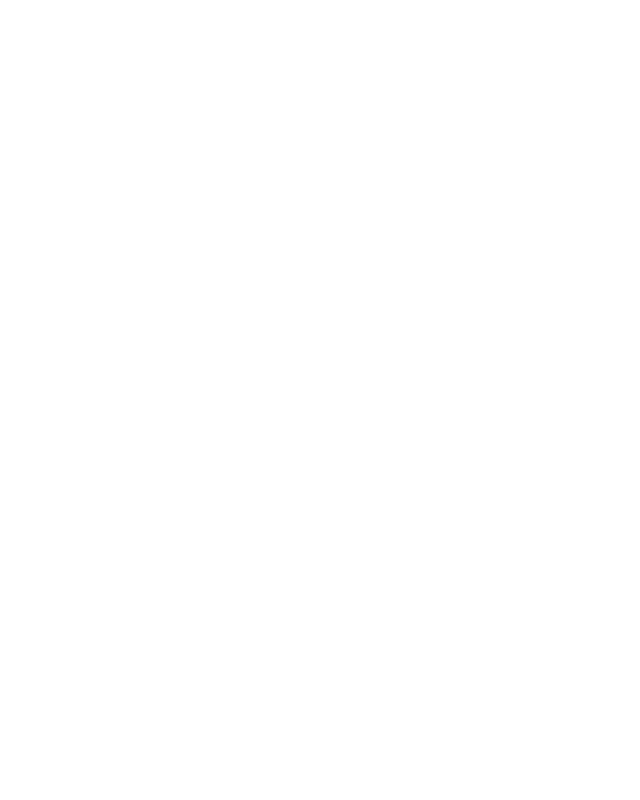
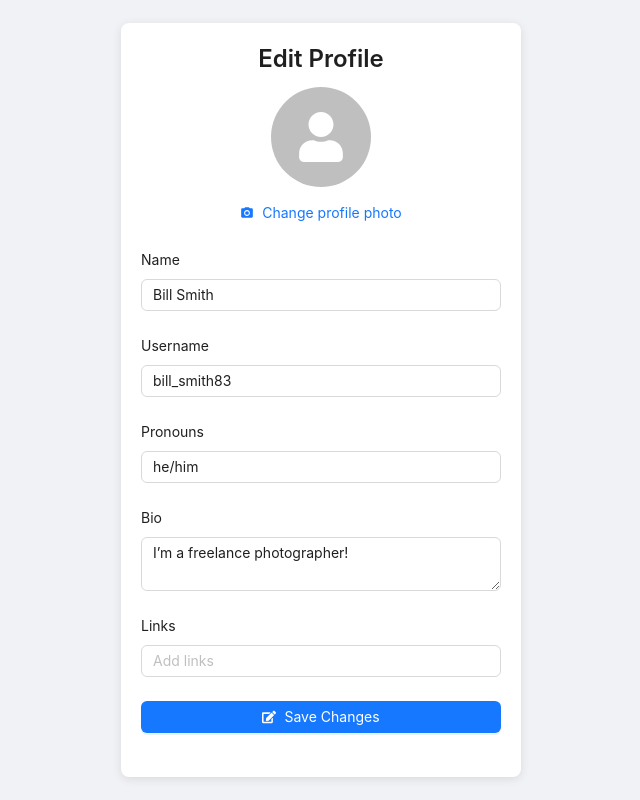
Before and after one commit to xaitboyevalisher/E-Commerse, a React (Vite) app: page /profile in a window 1280 px wide. Before the commit this address had no page. Shown: the whole page, without its empty margins (319-959 px from the left). Built offline with nearby package versions, Linux system fonts and the light colour scheme.

Commit message:
e-commerce

```diff
--- a/src/App.tsx
+++ b/src/App.tsx
@@ -7,6 +7,7 @@ import { QueryClient, QueryClientProvider } from "@tanstack/react-query";
 import Categories from "./pages/Categories";
 import LoginPage from "./login";
 import Register from "./Register";
+import Profile from "./Profile";
 
 const queryClient = new QueryClient();
 
@@ -21,6 +22,7 @@ const App = () => {
           <Route path="/aboutus" element={<AboutUs />} />
           <Route path="/login" element={<LoginPage />} />
           <Route path="/register" element={<Register />} />
+          <Route path="/profile" element={<Profile />} />
           <Route path="/Katalog/Category" element={<Categories />} />
           <Route path="/product/:categoryTitle" element={<Product />} />
         </Routes>
--- a/src/Profile/index.tsx
+++ b/src/Profile/index.tsx
@@ -1,57 +1,28 @@
 /** @jsxImportSource @emotion/react */
-import { Layout, Typography, message, Spin } from "antd";
+import { useState } from "react";
+import { Layout, Form, Input, Button, Typography, Avatar, Upload } from "antd";
+import { MdPhotoCamera } from "react-icons/md"; // Foto yuklash ikona
+import { FaEdit, FaUser } from "react-icons/fa"; // Edit va User ikonalar
 import { css } from "@emotion/react";
-import { useEffect, useState } from "react";
-import axios from "axios";
-import { useNavigate } from "react-router-dom";
-import { User } from "@src/types";
-
-const api = axios.create({
-  baseURL: "http://54.168.41.60:8080",
-});
 
 const Profile = () => {
-  const [userData, setUserData] = useState<User | null>(null);
-  const [loading, setLoading] = useState(true);
-  const navigate = useNavigate();
+  const [form] = Form.useForm();
+  const [profilePhoto, setProfilePhoto] = useState<string | null>(null);
 
-  useEffect(() => {
-    const token = localStorage.getItem("token");
-    if (!token) {
-      navigate("/login");
-      return;
-    }
+  const handlePhotoUpload = (info: any) => {
+    const reader = new FileReader();
+    reader.onload = () => {
+      if (reader.readyState === 2) {
+        setProfilePhoto(reader.result as string);
+      }
+    };
+    reader.readAsDataURL(info.file.originFileObj);
+  };
 
-    api
-      .get<User>("/user/home", {
-        headers: {
-          Authorization: `Bearer ${token}`,
-        },
-      })
-      .then((response) => {
-        setUserData(response.data);
-      })
-      .catch((error) => {
-        console.error("Foydalanuvchi ma'lumotlarini olishda xato:", error);
-        message.error(
-          "Foydalanuvchi ma'lumotlarini olishda xatolik yuz berdi!"
-        );
-      })
-      .finally(() => {
-        setLoading(false);
-      });
-  }, [navigate]);
-
-  if (loading) {
-    return (
-      <Layout
-        style={{ minHeight: "100vh" }}
-        className="flex items-center justify-center"
-      >
-        <Spin size="large" tip="Yuklanmoqda..." />
-      </Layout>
-    );
-  }
+  const onFinish = (values: any) => {
+    console.log("Form values:", values);
+    // API chaqiruvini shu yerda bajarishingiz mumkin
+  };
 
   return (
     <Layout
@@ -65,7 +36,7 @@ const Profile = () => {
     >
       <div
         css={css`
-          max-width: 600px;
+          max-width: 400px;
           width: 100%;
           padding: 20px;
           background: white;
@@ -74,52 +45,76 @@ const Profile = () => {
         `}
       >
         <Typography.Title
-          level={2}
+          level={3}
           css={css`
             text-align: center;
             margin-bottom: 20px;
           `}
         >
-          Foydalanuvchi Profili
+          Edit Profile
         </Typography.Title>
-        {userData ? (
-          <div>
-            <p>
-              <strong>Foydalanuvchi nomi:</strong> {userData.username}
-            </p>
-            <p>
-              <strong>Ismi:</strong> {userData.firstName}
-            </p>
-            <p>
-              <strong>Familiyasi:</strong> {userData.lastName}
-            </p>
-            <p>
-              <strong>Admin:</strong> {userData.isAdmin ? "Ha" : "Yo'q"}
-            </p>
-            <p>
-              <strong>Manzil:</strong>{" "}
-              {userData.address || "Ma'lumot mavjud emas"}
-            </p>
-            <p>
-              <strong>Rasm:</strong>
-              {userData.image ? (
-                <img
-                  src={userData.image.path}
-                  alt="Foydalanuvchi rasm"
-                  css={css`
-                    max-width: 200px;
-                    border-radius: 4px;
-                    margin-top: 10px;
-                  `}
-                />
-              ) : (
-                "Rasm mavjud emas"
-              )}
-            </p>
-          </div>
-        ) : (
-          <p>Foydalanuvchi ma'lumotlari mavjud emas.</p>
-        )}
+
+        <div
+          css={css`
+            display: flex;
+            flex-direction: column;
+            align-items: center;
+            margin-bottom: 20px;
+          `}
+        >
+          <Avatar
+            size={100}
+            icon={<FaUser />}
+            src={profilePhoto}
+            css={css`
+              margin-bottom: 10px;
+            `}
+          />
+          <Upload
+            showUploadList={false}
+            beforeUpload={() => false}
+            onChange={handlePhotoUpload}
+          >
+            <Button type="link" icon={<MdPhotoCamera />}>
+              Change profile photo
+            </Button>
+          </Upload>
+        </div>
+
+        <Form
+          form={form}
+          layout="vertical"
+          onFinish={onFinish}
+          initialValues={{
+            name: "Bill Smith",
+            username: "bill_smith83",
+            pronouns: "he/him",
+            bio: "I’m a freelance photographer!",
+            links: "",
+          }}
+        >
+          <Form.Item label="Name" name="name">
+            <Input placeholder="Enter your name" />
+          </Form.Item>
+          <Form.Item label="Username" name="username">
+            <Input placeholder="Enter your username" />
+          </Form.Item>
+          <Form.Item label="Pronouns" name="pronouns">
+            <Input placeholder="Enter your pronouns" />
+          </Form.Item>
+          <Form.Item label="Bio" name="bio">
+            <Input.TextArea rows={2} placeholder="Write your bio" />
+          </Form.Item>
+          <Form.Item label="Links" name="links">
+            <Input placeholder="Add links" />
+          </Form.Item>
+
+          <Form.Item>
+            <Button type="primary" htmlType="submit" block icon={<FaEdit />}>
+              Save Changes
+            </Button>
+          </Form.Item>
+        </Form>
       </div>
     </Layout>
   );
--- a/src/Register/index.tsx
+++ b/src/Register/index.tsx
@@ -17,6 +17,10 @@ export const Register = () => {
     try {
       // `api.ts` dagi register funksiyasini chaqirish
       await register(values);
+
+      // Foydalanuvchi ismini localStorage ga saqlash
+      localStorage.setItem("userName", values.name);
+
       message.success("Ro'yxatdan o'tish muvaffaqiyatli!");
       navigate("/login"); // Ro'yxatdan o'tgandan keyin login sahifasiga o'tish
     } catch (error) {
--- a/src/api/api.ts
+++ b/src/api/api.ts
@@ -1,5 +1,9 @@
 import axios, { AxiosInstance, AxiosResponse } from "axios";
-import { ContactRequest, ContactResponse } from "../types";
+import {
+  ContactRequest,
+  ContactResponse,
+  UpdateProfilePayload,
+} from "../types";
 
 const baseUrl = "http://8.210.211.217:8080/api/v1";
 
@@ -60,7 +64,6 @@ export const register = async (user: {
       console.log("Ro'yxatdan o'tish muvaffaqiyatli:", response.data);
       const { access_token, refresh_token } = response.data;
 
-
       localStorage.setItem("access_token", access_token);
       localStorage.setItem("refresh_token", refresh_token);
     }
@@ -74,7 +77,6 @@ export const register = async (user: {
   }
 };
 
-
 export const addContact = async (
   contact: ContactRequest
 ): Promise<ContactResponse> => {
@@ -82,4 +84,20 @@ export const addContact = async (
   return response.data;
 };
 
+export const updateProfile = async (
+  data: UpdateProfilePayload
+): Promise<void> => {
+  try {
+    const response = await api.put("/user/update-profile", data);
+    console.log("Profil muvaffaqiyatli yangilandi:", response.data);
+  } catch (error) {
+    if (axios.isAxiosError(error)) {
+      console.error("Profilni yangilashda xatolik:", error.response?.data);
+    } else {
+      console.error("Tizimda xatolik yuz berdi:", error);
+    }
+    throw error;
+  }
+};
+
 export default api;
--- a/src/components/Headers/Footer/index.tsx
+++ b/src/components/Headers/Footer/index.tsx
@@ -1,6 +1,6 @@
 import { Layout, Row, Col, Space } from "antd";
 import { FaVk, FaTwitter, FaFacebook } from "react-icons/fa";
-import { Link } from "react-router-dom"; // Import Link from react-router-dom
+import { Link } from "react-router-dom";
 import { useTranslation } from "react-i18next";
 
 const { Footer } = Layout;
--- a/src/login/index.tsx
+++ b/src/login/index.tsx
@@ -69,6 +69,8 @@ export const LoginPage = () => {
       navigate("/login");
     } else {
       console.log("Token mavjud:", token);
+
+      navigate("/");
     }
   };
 
--- a/src/pages/Categories.tsx
+++ b/src/pages/Categories.tsx
@@ -1,7 +1,7 @@
 import { useState, useEffect } from "react";
 import { useTranslation } from "react-i18next";
 import { useQuery } from "@tanstack/react-query";
-import api from "./api";
+import api from "../api/api";
 import Header from "../components/Headers";
 import Footers from "@src/components/Headers/Footer";
 import { Category } from "../types";
@@ -10,7 +10,7 @@ import { Link } from "react-router-dom";
 
 const Categories = () => {
   const [isDesktop, setIsDesktop] = useState(window.innerWidth >= 774);
-  const [visibleCount, setVisibleCount] = useState(8); // Initial number of categories to show
+  const [visibleCount, setVisibleCount] = useState(8);
   const { t } = useTranslation();
 
   const { data: categories = [], isLoading: categoriesLoading } = useQuery<
@@ -29,7 +29,7 @@ const Categories = () => {
     };
   }, []);
 
-  // Ensure categories is an array and handle loading state
+
   if (categoriesLoading) {
     return (
       <div
@@ -42,7 +42,7 @@ const Categories = () => {
   }
 
   const handleShowMore = () => {
-    setVisibleCount(categories.length); // Show all categories
+    setVisibleCount(categories.length);
   };
 
   return (
--- a/src/pages/api.ts
+++ /dev/null
@@ -1,7 +0,0 @@
-import axios from "axios";
-
-const api = axios.create({
-  baseURL: "https://383c2df7fe44c7e6.mokky.dev/",
-});
-
-export default api;
```
Also changed, not shown: src/components/Headers/index.tsx (+26 -40 lines), src/types/index.ts (+15 -0 lines).
